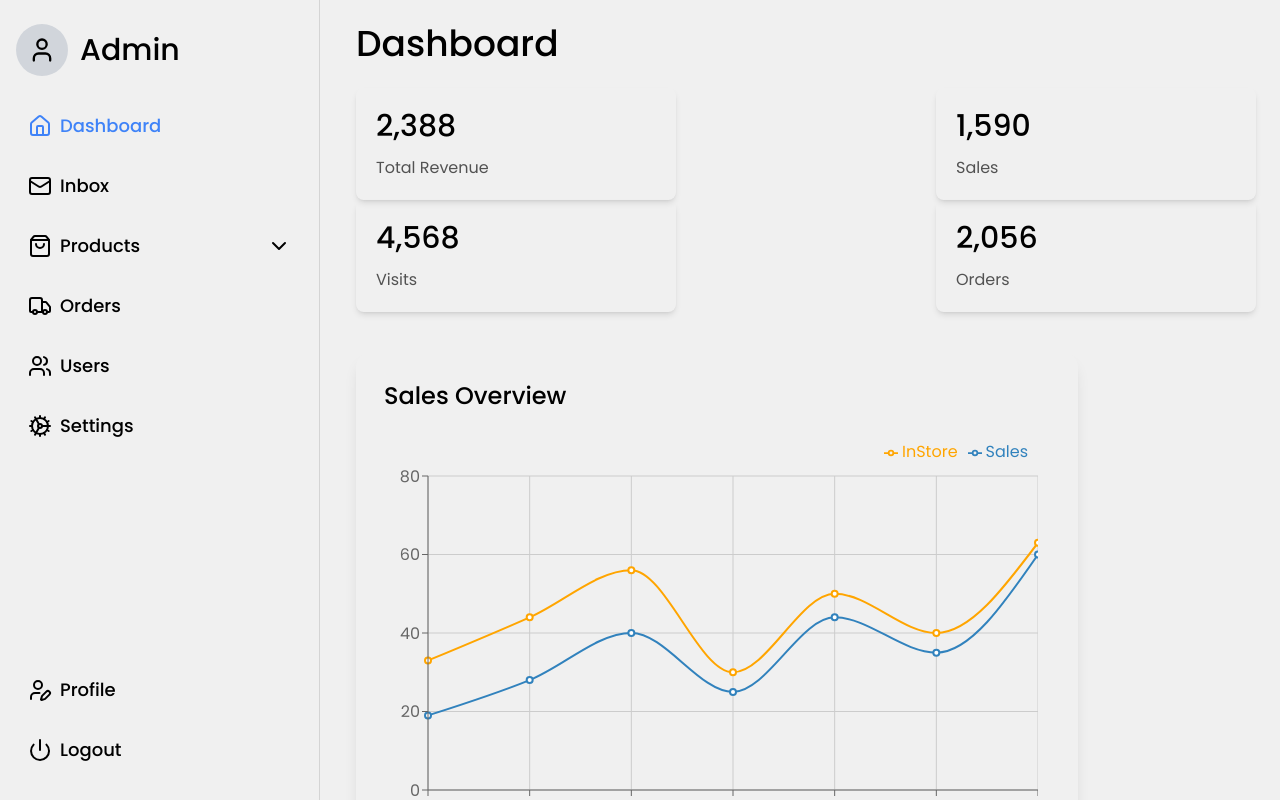
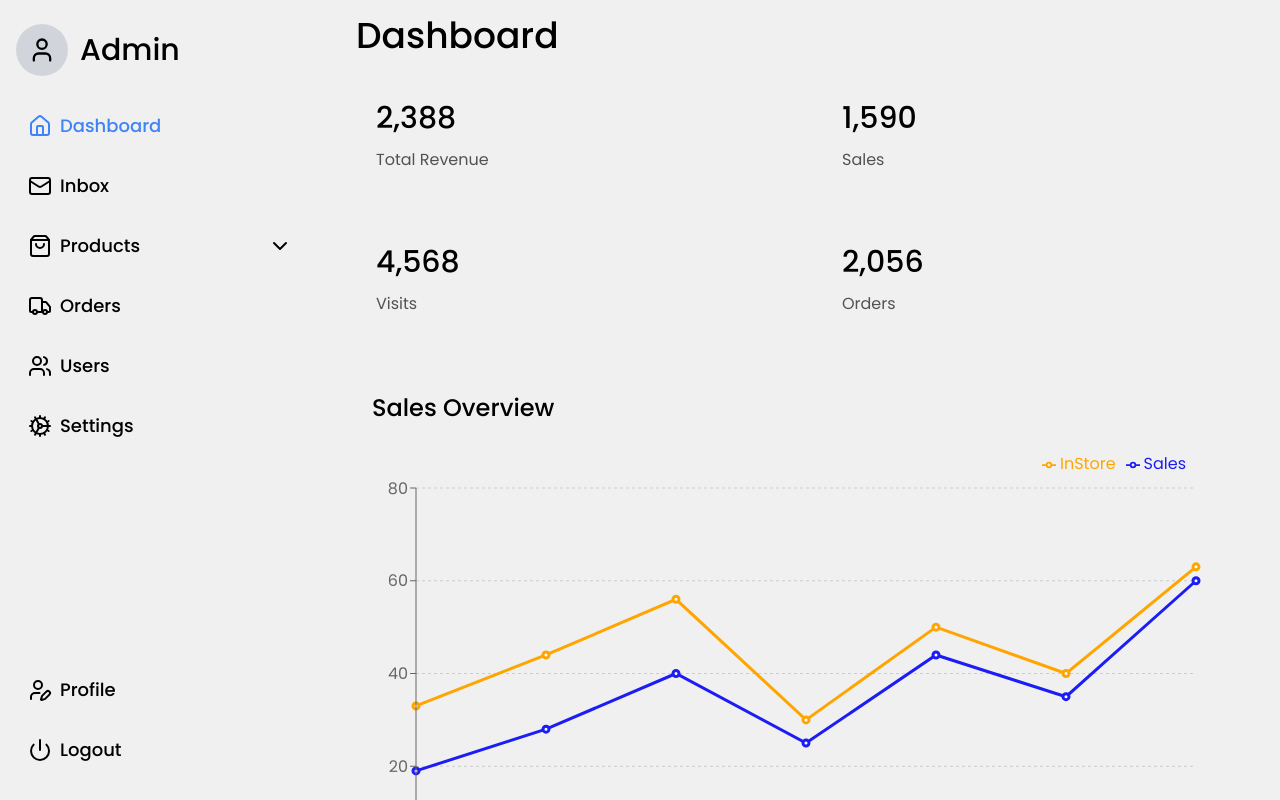
Before and after one commit to Manpreet055/Stitche_E_Commerce_Project, a React (Vite) app in the folder Day_07_Admin_panel_project/: page / in a window 1280 px wide. Built offline with nearby package versions, Linux system fonts and the light colour scheme.

Commit message:
build dashboard with dummy data, need to improve
dashboard is fully responsive , just need some improvements in colors and and spacings etc. will do it tommorow.

```diff
--- /dev/null
+++ b/Day_07_Admin_panel_project/src/Components/Dashboard/Analytics.jsx
@@ -0,0 +1,51 @@
+import React from "react";
+import {
+  BarChart,
+  Tooltip,
+  XAxis,
+  YAxis,
+  Legend,
+  Bar,
+  CartesianGrid,
+  ResponsiveContainer,
+} from "recharts";
+const data = [
+  { day: "Mon", Sales: "19", InStore: "33" },
+  { day: "Tue", Sales: "28", InStore: "44" },
+  { day: "Wed", Sales: "40", InStore: "56" },
+  { day: "Thu", Sales: "25", InStore: "30" },
+  { day: "Fri", Sales: "44", InStore: "50" },
+  { day: "Sat", Sales: "35", InStore: "40" },
+  { day: "Sun", Sales: "60", InStore: "63" },
+];
+const Analytics = () => {
+  return (
+    <div className=" overflow-x-auto scrollbar-hidden w-full h-full 2xl:w-[760px] rounded-2xl">
+      <div
+        className="
+    chart-card-style
+    "
+      >
+        <h2 className="text-2xl font-medium p-4 mb-3">Analytics</h2>
+        <ResponsiveContainer width="100%" height="85%">
+          <BarChart data={data} margin={{ bottom: 20, right: 20 }}>
+            <CartesianGrid vertical={false} strokeDasharray="3 3" />
+            <Bar fill="#1c1c84" dataKey="InStore" />
+            <Bar fill="#AECCE4" dataKey="Sales" />
+            <XAxis tick={{ dy: 15 }} dataKey="day" />
+            <YAxis />
+            <Legend
+              verticalAlign="top"
+              align="right "
+              wrapperStyle={{ marginBottom: 30 }}
+              height={36}
+            />
+            <Tooltip />
+          </BarChart>
+        </ResponsiveContainer>
+      </div>
+    </div>
+  );
+};
+
+export default Analytics;
--- a/Day_07_Admin_panel_project/src/Components/Dashboard/Charts.jsx
+++ /dev/null
@@ -1,47 +0,0 @@
-import React from "react";
-import {
-  LineChart,
-  Line,
-  Legend,
-  CartesianGrid,
-  XAxis,
-  YAxis,
-  Tooltip,
-} from "recharts";
-const data = [
-  { day: "Mon", Sales: "19", InStore: "33" },
-  { day: "Tue", Sales: "28", InStore: "44" },
-  { day: "Wed", Sales: "40", InStore: "56" },
-  { day: "Thu", Sales: "25", InStore: "30" },
-  { day: "Fri", Sales: "44", InStore: "50" },
-  { day: "Sat", Sales: "35", InStore: "40" },
-  { day: "Sun", Sales: "60", InStore: "63" },
-];
-
-const Charts = () => {
-  return (
-    <div className=" shadow-lg mt-10 w-fit rounded-2xl p-3 pr-10 ">
-      {" "}
-      <h2 className="text-2xl font-medium p-4 mb-3">Sales Overview</h2>
-      <LineChart margin={{ bottom: 20 }} width={670} height={400} data={data}>
-        <CartesianGrid />
-        <Line type="monotone" dataKey="Sales" strokeWidth={2} />
-        <Line
-          type="monotone"
-          dataKey="InStore"
-          strokeWidth={2}
-          stroke="#FFA500"
-        />
-        <XAxis dataKey="day" tick={{ dy: 15 }} />
-        <YAxis />
-        <Tooltip />
-        <Legend verticalAlign="top"
-        align="right "
-        wrapperStyle={{marginBottom:30}}
-        height={36} />
-      </LineChart>
-    </div>
-  );
-};
-
-export default Charts;
--- a/Day_07_Admin_panel_project/src/Components/Dashboard/Dashboard.jsx
+++ b/Day_07_Admin_panel_project/src/Components/Dashboard/Dashboard.jsx
@@ -1,20 +1,25 @@
 import React from 'react'
-import Charts from './Charts'
+import SalesOverview from './SalesOverview'
 import OverviewCard from './OverviewCard'
-import CountUp from "react-countup";
+import Analytics from './Analytics'
+import Revenue from './Revenue'
 
 const Dashboard = () => {
   return (
-    <div className=' w-full p-4 py-6 h-screen overflow-scroll scrollbar-hidden '>
+    <div className=' w-full lg:p-4 py-6 h-screen overflow-scroll scrollbar-hidden '>
       <h2 className='text-4xl font-medium mb-6'>Dashboard</h2>
-<div className='w-full flex flex-wrap justify-between'>
+<div className='w-full flex gap-8 flex-wrap justify-between'>
         <OverviewCard number="2388" title="Total Revenue"/>
         <OverviewCard number="1590" title="Sales"/>
         <OverviewCard number="4568" title="Visits"/>
         <OverviewCard number="2056" title="Orders"/>
 
   </div>
-      <Charts />
+  <div className='flex flex-wrap grow w-full justify-between'>
+          <SalesOverview />
+          <Analytics/>
+  </div>
+  <Revenue/>
       </div>
   )
 }
--- a/Day_07_Admin_panel_project/src/Components/Dashboard/OverviewCard.jsx
+++ b/Day_07_Admin_panel_project/src/Components/Dashboard/OverviewCard.jsx
@@ -3,7 +3,7 @@ import CountUp from "react-countup";
 
 const OverviewCard = ({ number, title }) => {
   return (
-    <div className=" p-5 gap-3 shadow-md flex flex-col rounded-lg w-55 lg:w-xs">
+    <div className=" p-5 gap-3 transition duration-300 ease-in-out grow hover:shadow-md flex flex-col rounded-lg w-44 lg:w-xs">
       <div className="text-xl lg:text-3xl font-medium"><CountUp end={number}/></div>
       <div className="text-neutral-600">{title}</div>
     </div>
--- /dev/null
+++ b/Day_07_Admin_panel_project/src/Components/Dashboard/Revenue.jsx
@@ -0,0 +1,51 @@
+import React from "react";
+import {
+  AreaChart,
+  XAxis,
+  YAxis,
+  CartesianGrid,
+  Tooltip,
+  ResponsiveContainer,
+  Area,
+} from "recharts";
+
+const revenueData = [
+  { month: "Jan", Revenue: 1200 },
+  { month: "Feb", Revenue: 2100 },
+  { month: "Mar", Revenue: 1800 },
+  { month: "Apr", Revenue: 2400 },
+  { month: "May", Revenue: 3200 },
+  { month: "Jun", Revenue: 2900 },
+  { month: "Jul", Revenue: 3500 },
+  { month: "Aug", Revenue: 4000 },
+  { month: "Sep", Revenue: 3700 },
+  { month: "Oct", Revenue: 4200 },
+  { month: "Nov", Revenue: 4600 },
+  { month: "Dec", Revenue: 5000 },
+];
+
+const Revenue = () => {
+  return (
+    <div className="hover:shadow-lg transition duration-300 rounded-2xl overflow-x-auto overflow-y-hidden scrollbar-hidden">
+      <h2 className="text-2xl font-medium p-4 mb-3">Revenue</h2>
+      <div className="w-full min-w-[700px] h-[400px]  pb-4">
+        <ResponsiveContainer width="100%" height="100%">
+          <AreaChart data={revenueData} margin={{ bottom: 20,right:25 }}>
+          <CartesianGrid vertical={false} strokeDasharray="3 3" />
+            <Area
+              dataKey="Revenue"
+              stroke="#3ab09e"
+              fill="#3ab09e"
+              type="monotone"
+            />
+            <XAxis tick={{dy:15,dx:5}} dataKey="month" />
+            <YAxis />
+            <Tooltip />
+          </AreaChart>
+        </ResponsiveContainer>
+      </div>
+    </div>
+  );
+};
+
+export default Revenue;
--- /dev/null
+++ b/Day_07_Admin_panel_project/src/Components/Dashboard/SalesOverview.jsx
@@ -0,0 +1,50 @@
+import React from "react";
+import {
+  LineChart,
+  Line,
+  Legend,
+  XAxis,
+  YAxis,
+  Tooltip,
+  ResponsiveContainer,
+  CartesianGrid,
+} from "recharts";
+const data = [
+  { day: "Mon", Sales: "19", InStore: "33" },
+  { day: "Tue", Sales: "28", InStore: "44" },
+  { day: "Wed", Sales: "40", InStore: "56" },
+  { day: "Thu", Sales: "25", InStore: "30" },
+  { day: "Fri", Sales: "44", InStore: "50" },
+  { day: "Sat", Sales: "35", InStore: "40" },
+  { day: "Sun", Sales: "60", InStore: "63" },
+];
+
+const SalesOverview = () => {
+  return (
+    <div className="overflow-x-auto scrollbar-hidden h-full w-full 2xl:w-[760px] rounded-2xl">
+      <div className="chart-card-style ">
+      {" "}
+      <h2 className="text-2xl font-medium p-4 mb-3">Sales Overview</h2>
+      <ResponsiveContainer width="100%" height="85%">
+        <LineChart margin={{ bottom: 20,right:20 }} data={data}>
+          <CartesianGrid vertical={false} strokeDasharray="3 3" />
+          <Line stroke="#1c1cf4" strokeWidth={3} dataKey="Sales" />
+          <Line stroke="#FFA500" strokeWidth={3} dataKey="InStore" />
+
+          <XAxis dataKey="day" tick={{ dy: 15 }} />
+          <YAxis />
+          <Tooltip />
+          <Legend
+            verticalAlign="top"
+            align="right "
+            wrapperStyle={{ marginBottom: 30 }}
+            height={36}
+          />
+        </LineChart>
+      </ResponsiveContainer>
+    </div>
+    </div>
+  );
+};
+
+export default SalesOverview;
--- a/Day_07_Admin_panel_project/src/Components/Sidebar/Sidebar.jsx
+++ b/Day_07_Admin_panel_project/src/Components/Sidebar/Sidebar.jsx
@@ -15,7 +15,7 @@ import {
 const Sidebar = () => {
   return (
     <div
-      className={`sidebar flex z-50   flex-col justify-between h-full w-72 max-w-[80vw] md:w-80 top-0 left-0 fixed border-r-1 border-neutral-300`}
+      className={`sidebar backdrop-blur-2xl flex z-50   flex-col justify-between h-full w-72 max-w-[80vw] md:w-80 top-0 left-0  fixed`}
     >
       <div>
         <div className="flex py-6 px-4 items-center gap-3 text-3xl font-medium">
--- a/Day_07_Admin_panel_project/src/index.css
+++ b/Day_07_Admin_panel_project/src/index.css
@@ -7,6 +7,7 @@ body{
       font-family: 'Poppins', sans-serif;
 
 }
+
 
 .dark{
     @apply bg-[#121212] text-white
@@ -57,3 +58,7 @@ input,textarea,select{
 label{
     @apply tracking-wide text-gray-600
 }
+
+.chart-card-style {
+    @apply hover:shadow-lg min-w-[600px] transition duration-300 mt-10 h-[400px] w-full lg:h-[550px] 2xl:w-[760px] rounded-2xl lg:pb-3 pb-8 pr-3 lg:pr-10
+}
```
